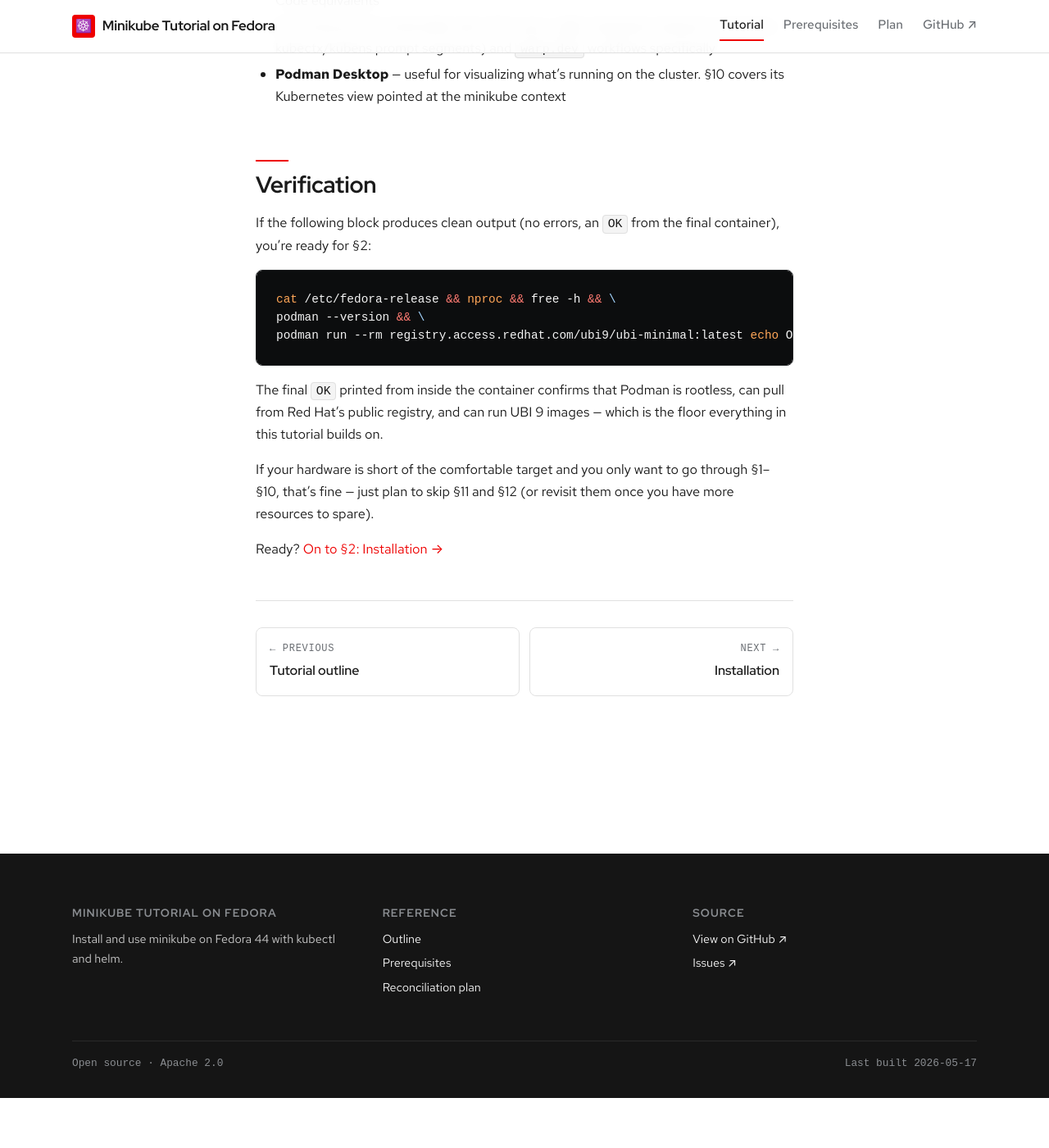
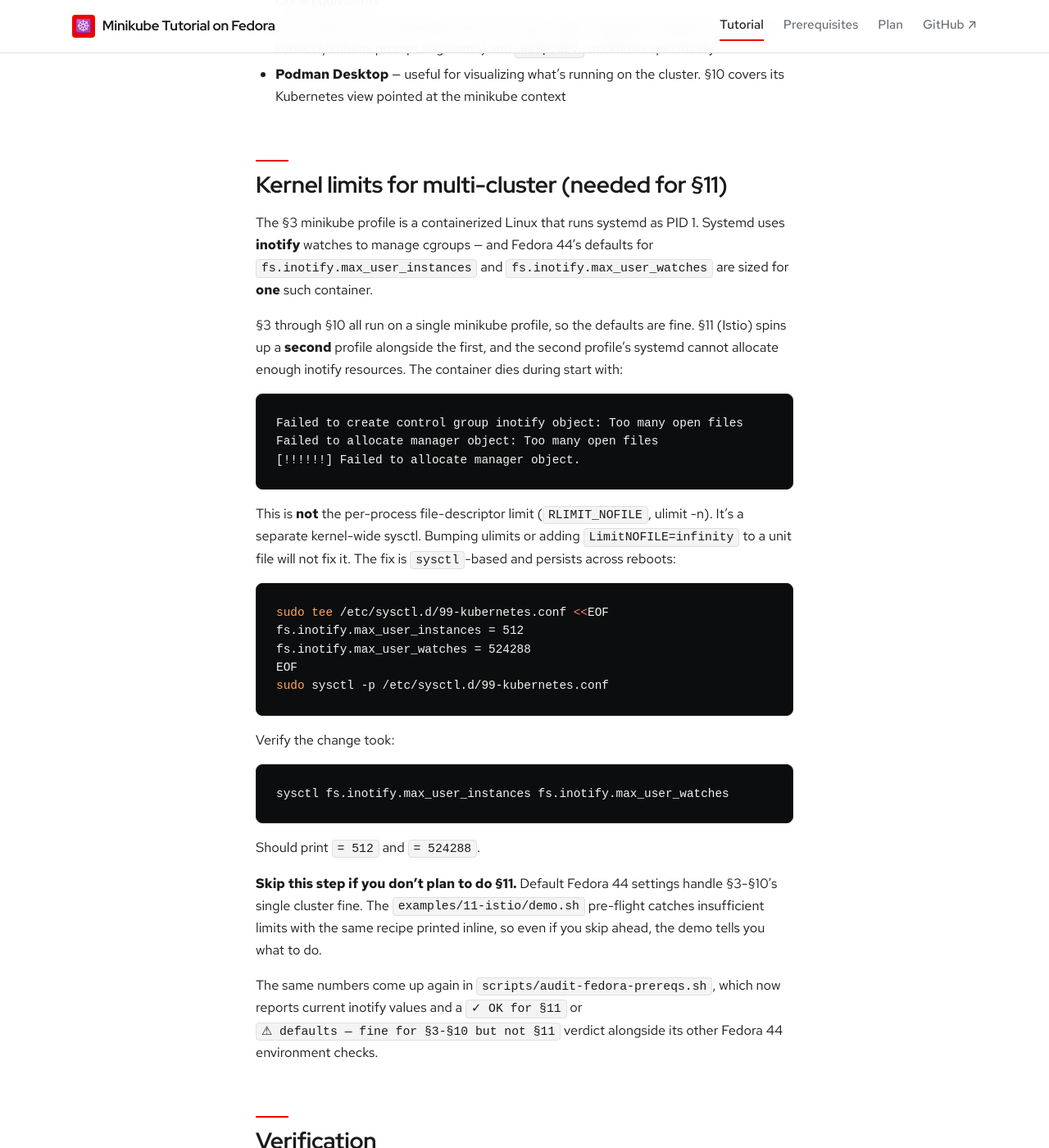
Before and after one commit to patterncatalyst/minikube-on-fedora, a Jekyll site: the page built from _docs/01-prerequisites.md, in a window 1280 px wide and 1400 px high, scrolled down 4145 px. Shown: the whole window at 82% size. Built offline with Jekyll 4.4.1, drawn with Linux system fonts in a browser that asks for light colours; some web fonts are replaced; before the commit the page ends 5484 px from its top, so only the background shows below that.

Commit message:
docs(§1): canonical inotify recipe + audit script verdict + §11 cross-ref

````diff
--- a/_docs/01-prerequisites.md
+++ b/_docs/01-prerequisites.md
@@ -174,6 +174,55 @@
   the cluster. §10 covers its Kubernetes view pointed at the
   minikube context
 
+## Kernel limits for multi-cluster (needed for §11)
+
+The §3 minikube profile is a containerized Linux that runs systemd
+as PID 1. Systemd uses **inotify** watches to manage cgroups — and
+Fedora 44's defaults for `fs.inotify.max_user_instances` and
+`fs.inotify.max_user_watches` are sized for **one** such container.
+
+§3 through §10 all run on a single minikube profile, so the defaults
+are fine. §11 (Istio) spins up a **second** profile alongside the
+first, and the second profile's systemd cannot allocate enough
+inotify resources. The container dies during start with:
+
+```
+Failed to create control group inotify object: Too many open files
+Failed to allocate manager object: Too many open files
+[!!!!!!] Failed to allocate manager object.
+```
+
+This is **not** the per-process file-descriptor limit (`RLIMIT_NOFILE`,
+ulimit -n). It's a separate kernel-wide sysctl. Bumping ulimits or
+adding `LimitNOFILE=infinity` to a unit file will not fix it. The
+fix is `sysctl`-based and persists across reboots:
+
+```bash
+sudo tee /etc/sysctl.d/99-kubernetes.conf <<EOF
+fs.inotify.max_user_instances = 512
+fs.inotify.max_user_watches = 524288
+EOF
+sudo sysctl -p /etc/sysctl.d/99-kubernetes.conf
+```
+
+Verify the change took:
+
+```bash
+sysctl fs.inotify.max_user_instances fs.inotify.max_user_watches
+```
+
+Should print `= 512` and `= 524288`.
+
+**Skip this step if you don't plan to do §11.** Default Fedora 44
+settings handle §3-§10's single cluster fine. The `examples/11-istio/demo.sh`
+pre-flight catches insufficient limits with the same recipe printed
+inline, so even if you skip ahead, the demo tells you what to do.
+
+The same numbers come up again in `scripts/audit-fedora-prereqs.sh`,
+which now reports current inotify values and a `✓ OK for §11` or
+`⚠ defaults — fine for §3-§10 but not §11` verdict alongside its
+other Fedora 44 environment checks.
+
 ## Verification
 
 If the following block produces clean output (no errors, an `OK`
````
Also changed, not shown: _docs/11-istio.md (+5 -0 lines), _plans/reconciliation-plan.md (+31 -0 lines), 1 other file.
